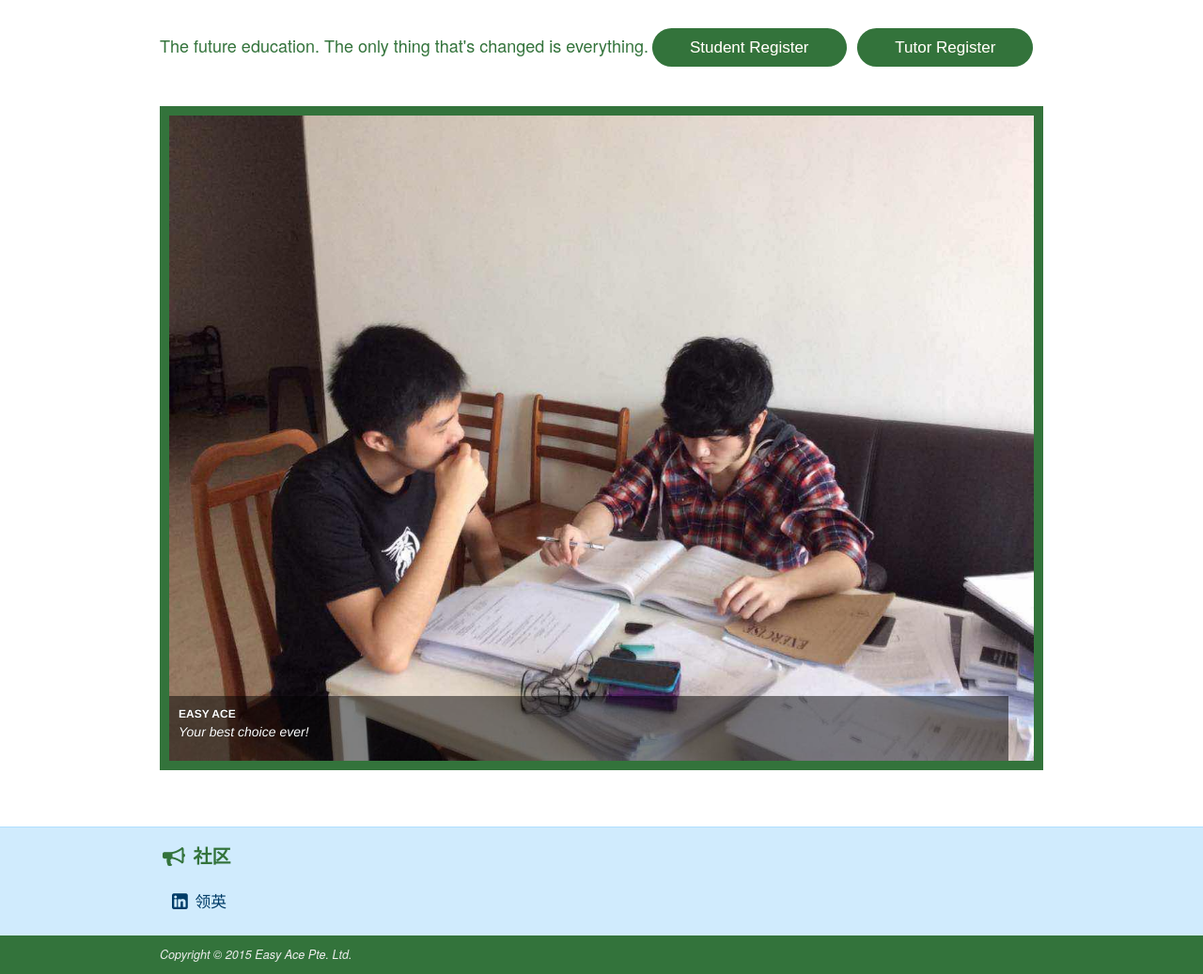
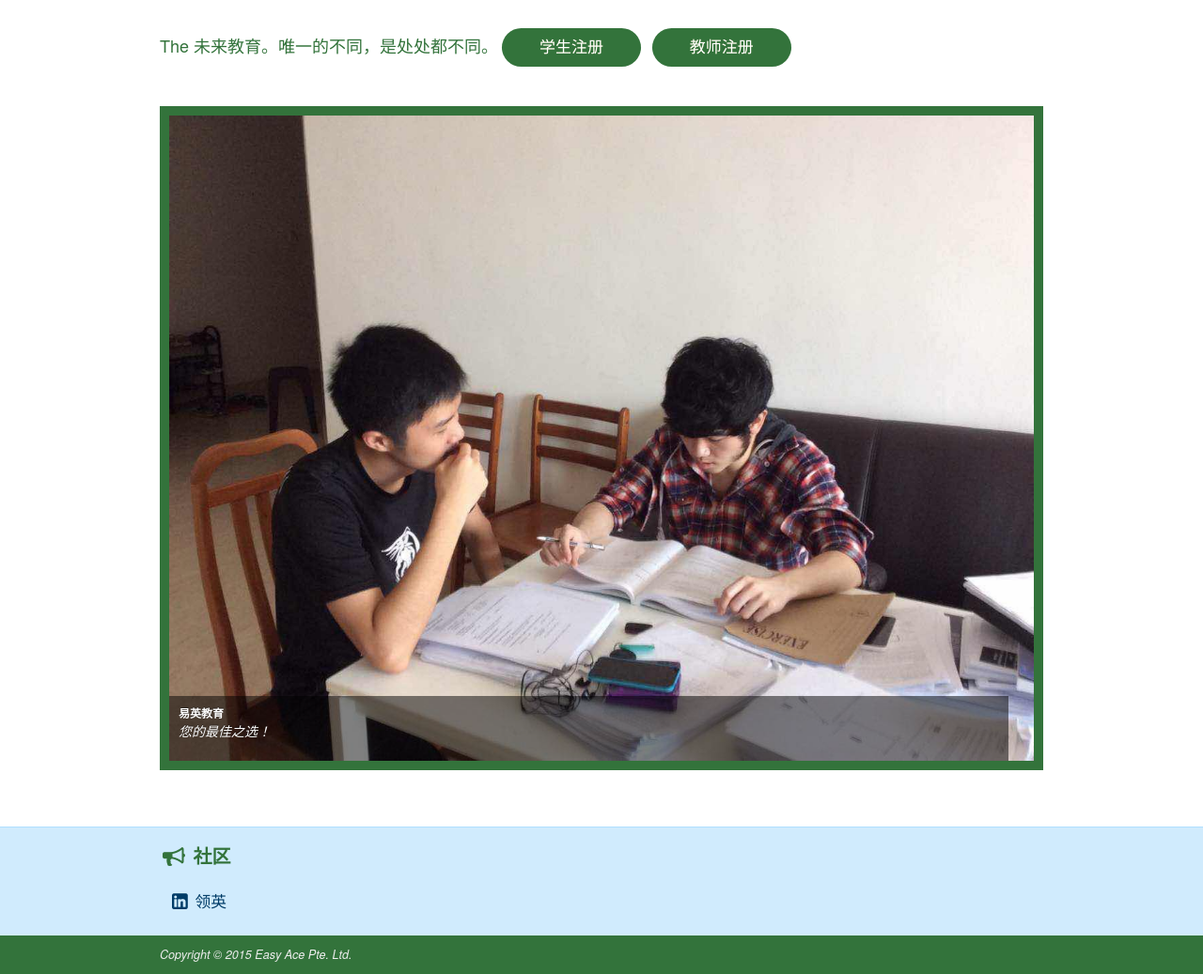
Before and after one commit to luckyxkw/EasyAceFormal, a Django app: page /zh/ in a window 1280 px wide. Shown: the part 201-1238 px from the top of the page at 94% size. Run offline with Django 3.2, Linux system fonts and the light colour scheme; some libraries are stand-ins or nearby versions.

Commit message:
translate home page

```diff
--- a/Tutor/templates/index_zh.html
+++ b/Tutor/templates/index_zh.html
@@ -96,13 +96,13 @@
 	<div class="container">
             <div class="sixteen columns">
                 <div align = "left">
-                    <font size="4" color="#33733B">The future education. The only thing that's changed is everything.</font>
-                    <a class="myButton" id = "stureg">Student Register</a>
+                    <font size="4" color="#33733B">The 未来教育。唯一的不同，是处处都不同。</font>
+                    <a class="myButton" id = "stureg">学生注册</a>
                     <script>
                     document.getElementById("stureg").addEventListener("click", myFunction)
                     </script>
 		    &nbsp
-		    <a class="myButton" id= "tutreg">Tutor Register</a>
+		    <a class="myButton" id= "tutreg">教师注册</a>
 		    <script>
                     document.getElementById("tutreg").addEventListener("click", yourFunction)
                     </script>
@@ -116,8 +116,8 @@
                 <li>
                     <a href="#"><img src="{%static 'images/HomePage/images_1.jpg'%}"/></a>
                     <div class="flex-caption">
-				        <h5><a href="#">Easy Ace</a></h5>
-		                <p>Your best choice ever!</p>
+				        <h5><a href="#">易英教育</a></h5>
+		                <p>您的最佳之选！</p>
 	               </div>
                 </li>
                 </ul>
```
Also changed, not shown: 1 other file.
